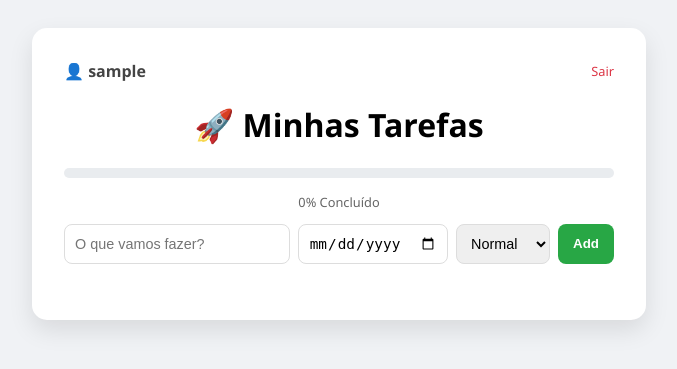
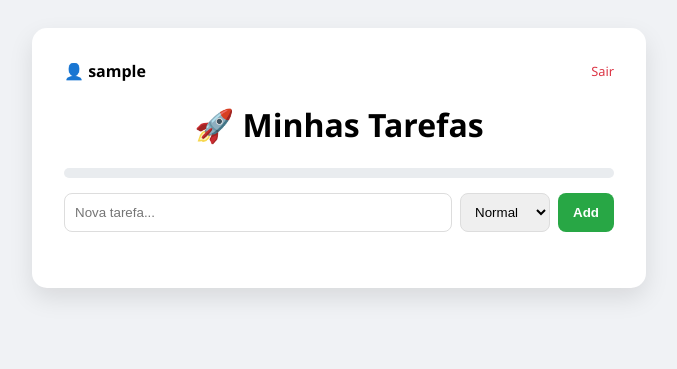
Before and after one commit to MarceloRodrigues1853/Task_Master_SQL, a Flask app: page / in a window 1280 px wide. Shown: the top 369 px of the page, without its empty margins (301-978 px from the left). Run offline with Flask 3, Linux system fonts and the light colour scheme; the visitor is signed in with stand-in values (Sample User, id 1); data that the repository does not hold is empty; some libraries are stand-ins or nearby versions.

Commit message:
Atualização

```diff
--- a/app.py
+++ b/app.py
@@ -8,17 +8,17 @@ from werkzeug.security import generate_password_hash, check_password_hash
 pymysql.install_as_MySQLdb()
 
 app = Flask(__name__)
-# Usa a SECRET_KEY que você configurou no painel do Render
+# Chave de segurança vinda das variáveis de ambiente do Render
 app.secret_key = os.environ.get('SECRET_KEY', 'marcelo-task-master-2026')
 
-# CONFIGURAÇÃO DE BANCO: Prioriza a DATABASE_URL (Google Cloud)
+# CONFIGURAÇÃO DE BANCO: Prioriza a nuvem e usa SQLite apenas como fallback local
 uri = os.environ.get('DATABASE_URL', 'sqlite:///database.db')
 app.config['SQLALCHEMY_DATABASE_URI'] = uri
 app.config['SQLALCHEMY_TRACK_MODIFICATIONS'] = False
 
 db = SQLAlchemy(app)
 
-# --- MODELOS (Estrutura SQL) ---
+# --- MODELOS ---
 class Usuario(db.Model):
     id = db.Column(db.Integer, primary_key=True)
     nome_usuario = db.Column(db.String(80), unique=True, nullable=False)
@@ -36,7 +36,7 @@ class Tarefa(db.Model):
 with app.app_context():
     db.create_all()
 
-# --- ROTAS PRINCIPAIS ---
+# --- ROTAS ---
 @app.route('/')
 def index():
     if 'user_id' not in session: return redirect(url_for('login'))
@@ -96,7 +96,7 @@ def login():
         if user and check_password_hash(user.senha_hash, request.form.get('senha')):
             session['user_id'], session['user_nome'] = user.id, user.nome_usuario
             return redirect(url_for('index'))
-        flash('Credenciais incorretas.')
+        flash('Erro de login.')
     return render_template('index.html', tela='login')
 
 @app.route('/cadastro', methods=['GET', 'POST'])
--- a/templates/index.html
+++ b/templates/index.html
@@ -9,10 +9,10 @@
         .progress-bar { background: #e9ecef; border-radius: 10px; height: 10px; margin: 15px 0; overflow: hidden; }
         .progress-fill { background: #28a745; height: 100%; transition: width 0.5s; }
         .form-add { display: flex; gap: 8px; margin-bottom: 1.5rem; flex-wrap: wrap; }
-        input, select { padding: 10px; border: 1px solid #ddd; border-radius: 8px; font-size: 0.9rem; }
+        input, select { padding: 10px; border: 1px solid #ddd; border-radius: 8px; }
         .btn-add { background: #28a745; color: white; border: none; padding: 10px 15px; border-radius: 8px; cursor: pointer; font-weight: bold; }
         ul { list-style: none; padding: 0; }
-        li { background: #fff; margin-bottom: 10px; padding: 15px; display: flex; justify-content: space-between; align-items: center; border-radius: 8px; border-left: 6px solid #ccc; box-shadow: 0 2px 5px rgba(0,0,0,0.05); }
+        li { background: #fff; margin-bottom: 10px; padding: 15px; display: flex; justify-content: space-between; border-radius: 8px; border-left: 6px solid #ccc; box-shadow: 0 2px 5px rgba(0,0,0,0.05); }
         .prio-3 { border-left-color: #dc3545; } .prio-2 { border-left-color: #ffc107; } .prio-1 { border-left-color: #6c757d; }
         .concluida { text-decoration: line-through; opacity: 0.5; }
         .actions a { text-decoration: none; margin-left: 10px; font-size: 1.1rem; }
@@ -22,16 +22,13 @@
     <div class="card">
         {% if tela == 'app' %}
             <div style="display: flex; justify-content: space-between; align-items: center; margin-bottom: 10px;">
-                <div style="font-weight: bold; color: #444;">👤 {{ nome }}</div>
+                <div style="font-weight: bold;">👤 {{ nome }}</div>
                 <a href="/logout" style="color: #dc3545; font-size: 0.8rem; text-decoration: none;">Sair</a>
             </div>
             <h1 style="text-align: center;">🚀 Minhas Tarefas</h1>
             <div class="progress-bar"><div class="progress-fill" style="width: {{ progresso }}%;"></div></div>
-            <p style="text-align:center; font-size:0.8rem; color:#666;">{{ progresso }}% Concluído</p>
-
             <form action="{{ url_for('editar', id=tarefa_edit.id) if tarefa_edit else url_for('adicionar') }}" method="POST" class="form-add">
-                <input type="text" name="texto_tarefa" placeholder="O que vamos fazer?" value="{{ tarefa_edit.texto if tarefa_edit else '' }}" required style="flex:2;">
-                <input type="date" name="data_vencimento" value="{{ tarefa_edit.data_vencimento if tarefa_edit else '' }}">
+                <input type="text" name="texto_tarefa" placeholder="Nova tarefa..." value="{{ tarefa_edit.texto if tarefa_edit else '' }}" required style="flex:2;">
                 <select name="prioridade">
                     <option value="3" {{ 'selected' if tarefa_edit and tarefa_edit.prioridade == 3 }}>Urgente</option>
                     <option value="2" {{ 'selected' if not tarefa_edit or tarefa_edit.prioridade == 2 }}>Normal</option>
@@ -39,15 +36,14 @@
                 </select>
                 <button type="submit" class="btn-add">{{ 'Salvar' if tarefa_edit else 'Add' }}</button>
             </form>
-
             <ul>
                 {% for t in tarefas %}
                 <li class="prio-{{ t.prioridade }}">
                     <span class="{{ 'concluida' if t.feito else '' }}">{{ t.texto }}</span>
                     <div class="actions">
-                        <a href="/editar/{{ t.id }}" title="Editar">✏️</a>
-                        <a href="/completar/{{ t.id }}" title="Concluir">✔️</a>
-                        <a href="/deletar/{{ t.id }}" title="Excluir">🗑️</a>
+                        <a href="/editar/{{ t.id }}">✏️</a>
+                        <a href="/completar/{{ t.id }}">✔️</a>
+                        <a href="/deletar/{{ t.id }}">🗑️</a>
                     </div>
                 </li>
                 {% endfor %}
@@ -60,7 +56,7 @@
                 <button type="submit" class="btn-add">Confirmar</button>
             </form>
             <a href="{{ url_for('cadastro' if tela == 'login' else 'login') }}" style="display:block; text-align:center; margin-top:15px; text-decoration:none; font-size:0.8rem;">
-                {{ 'Criar conta' if tela == 'login' else 'Voltar para Login' }}
+                {{ 'Criar conta' if tela == 'login' else 'Voltar' }}
             </a>
         {% endif %}
     </div>
```
